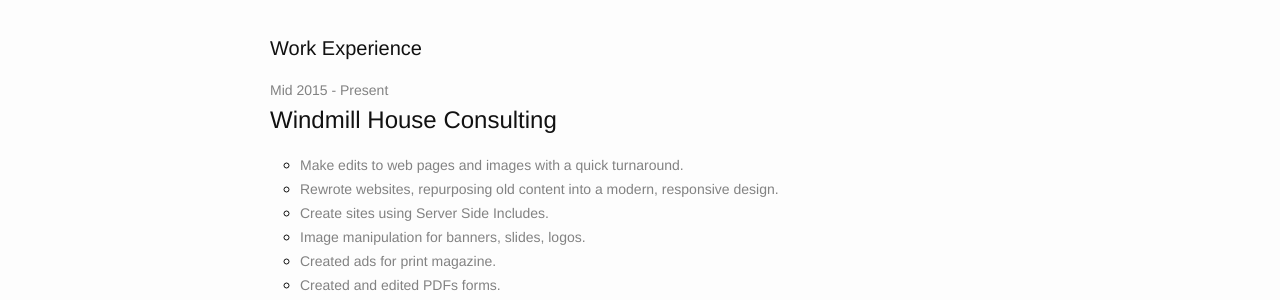
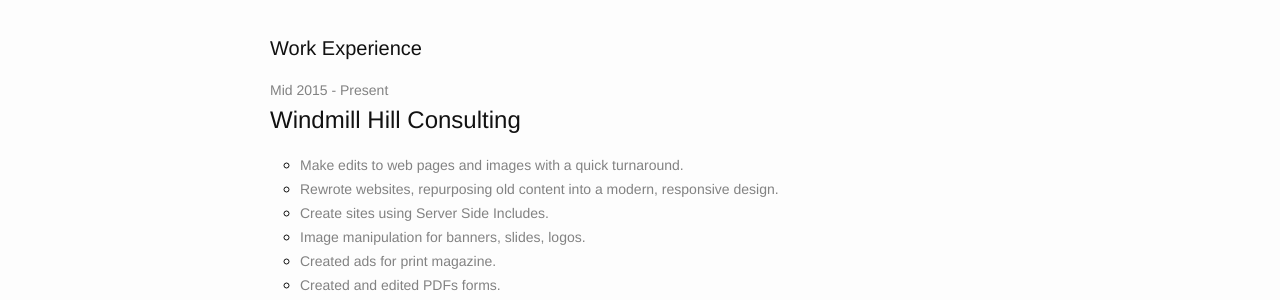
Before and after one commit to Shadaez/shadaez.github.io, a Jekyll site: the page built from index.html, in a window 1280 px wide. Shown: the part 944-1244 px from the top of the page. Built offline with Jekyll 4.4.1, drawn with Linux system fonts in a browser that asks for light colours.

Commit message:
Update experience.json

```diff
--- a/_data/experience.json
+++ b/_data/experience.json
@@ -1,6 +1,6 @@
 [
   {
-    "name": "Windmill House Consulting",
+    "name": "Windmill Hill Consulting",
     "title": "Web Developer",
     "when": "Mid 2015 - Present",
     "skills":  ["Make edits to web pages and images with a quick turnaround.",
```
